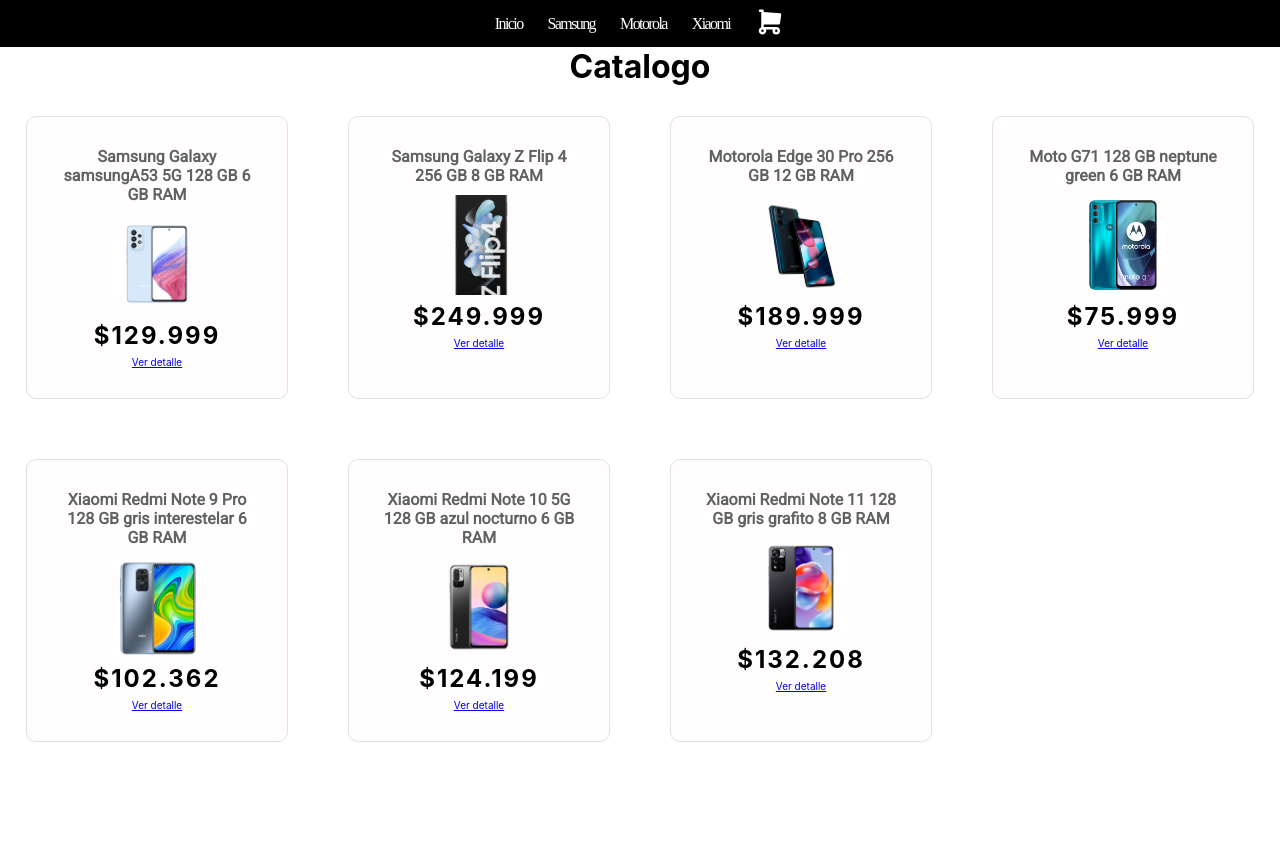
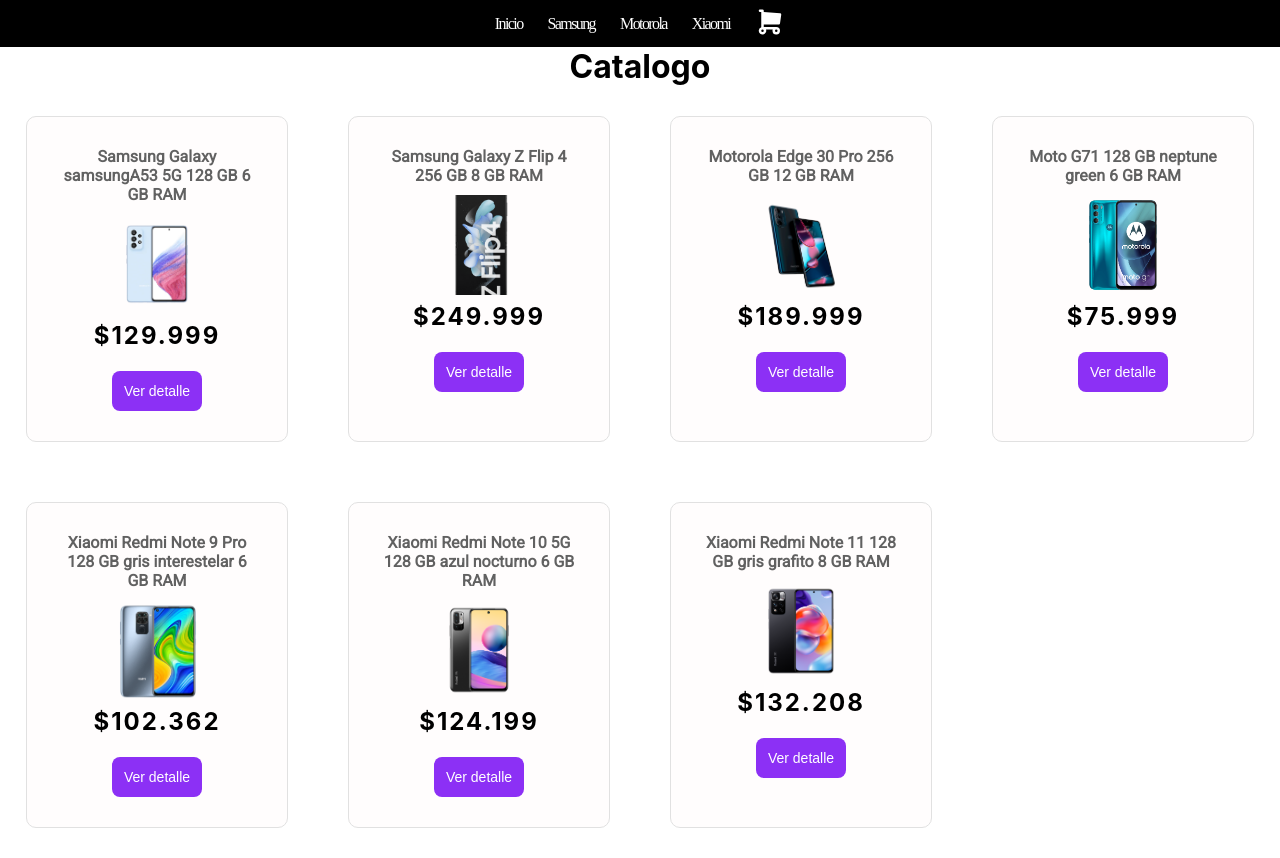
Before and after one commit to HernanPedrozo/E-commerce-React, a React (Vite) app: page / in a window 1280 px wide. Before the commit the page ends 800 px from the top, so only its background shows below. Built offline with nearby package versions, Linux system fonts and the light colour scheme; a web font is replaced by a local one.

Commit message:
se agregaron estilos a la cart

```diff
--- a/src/components/CartWidget/CartWidget.jsx
+++ b/src/components/CartWidget/CartWidget.jsx
@@ -1,6 +1,7 @@
 
 const CartWidget = () => {
     return (
+
         <button className='cartwidget'>
             <svg xmlns="http://www.w3.org/2000/svg" className="icon"  class="icon icon-tabler icon-tabler-shopping-cart-filled" width="30" height="44" viewBox="0 0 24 24" stroke-width="2" stroke="#ffffff" fill="none" stroke-linecap="round" stroke-linejoin="round">
                 <path stroke="none" d="M0 0h24v24H0z" fill="none"/>
--- a/src/components/Item/Item.css
+++ b/src/components/Item/Item.css
@@ -44,7 +44,8 @@
 .ButtonDetail {
     width: auto;
     padding: 12px;
-    font-size: 8px;
+    margin-top: 15px;
+    font-size: 14px;
     background: #8C30F5;
     border-radius: 8px;
     flex: none;
@@ -62,6 +63,11 @@
     outline: inherit;
 }
 
+.ButtonDetail:hover {
+    background-color: #ab67f9;
+}
+
+
 .ItemImg {
     width: 210px;
     height: 210px;
@@ -73,3 +79,8 @@
     display: flex;
     justify-content: center;
 }
+
+.Option{
+    text-decoration: none;
+    list-style: none;
+}
--- a/src/components/Item/Item.jsx
+++ b/src/components/Item/Item.jsx
@@ -9,13 +9,17 @@
         <h3 className="ItemHeader"> {name} </h3>
     </header>
     <picture>
-                <img src={image} alt={name} className="ItemImg"/>
+        <img src={image} alt={name} className="ItemImg" />
     </picture>
     <section>
         <p className="Info">${price}</p>
     </section>
     <footer className="ItemFooter">
-        <Link to={`/detail/${id}`} className="Option">Ver detalle</Link>
+        <Link to={`/detail/${id}`} className="Option">
+        <button className="ButtonDetail">
+            Ver detalle
+        </button>
+        </Link>
     </footer>
 </article>
 )
--- a/src/components/Navbar/Navbar.jsx
+++ b/src/components/Navbar/Navbar.jsx
@@ -1,7 +1,6 @@
 import CartWidget from '../CartWidget/CartWidget'
 import { Link } from 'react-router-dom'
 import './Navbar.css'
-
 function Navbar() {
 return (
 <>
```
Also changed, not shown: src/components/CartWidget/cart.png (deleted). Lines whose indentation alone changed are shown as unchanged.
